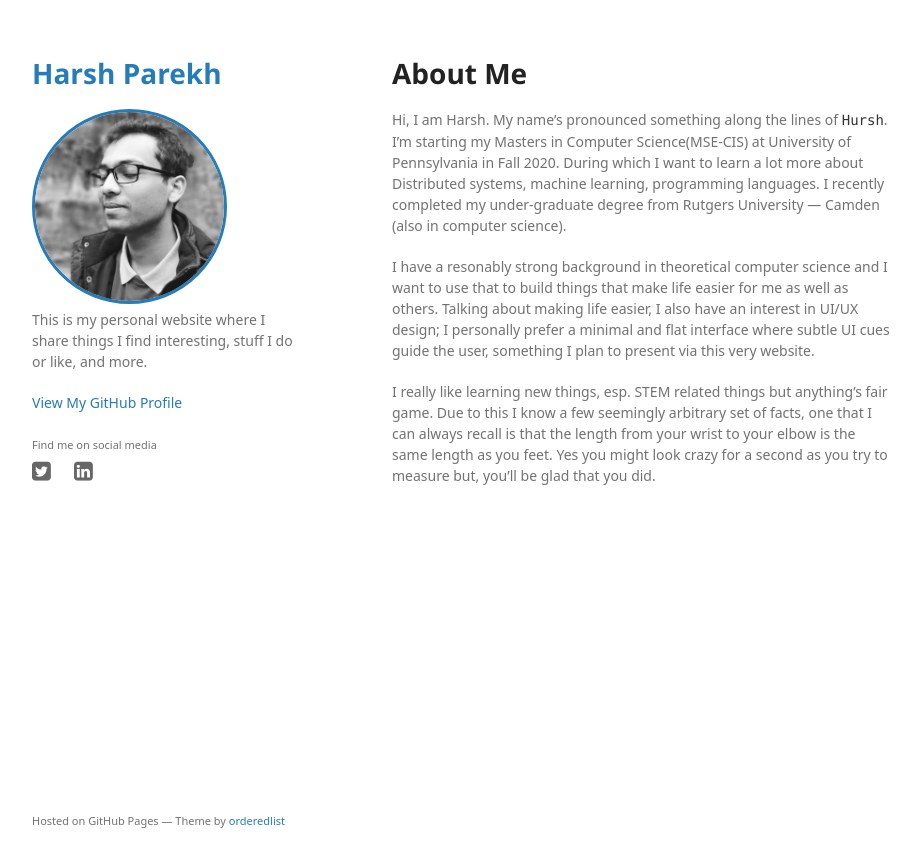
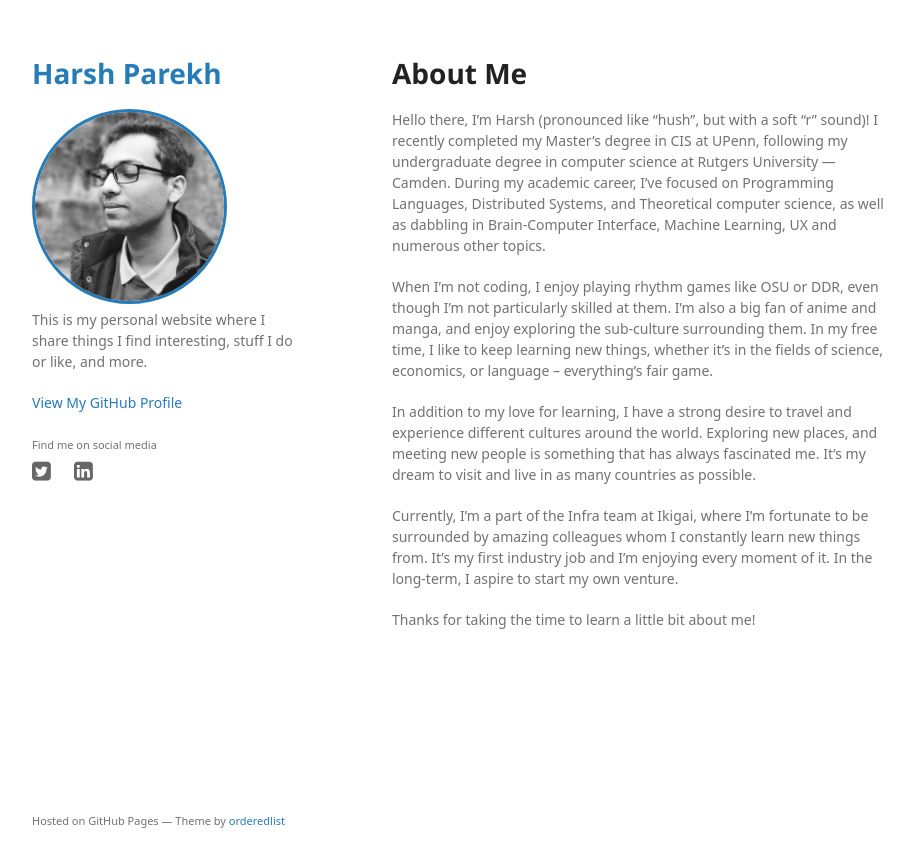
Before and after one commit to hXtreme/hxtreme.github.io, a Jekyll site: the page built from index.md, in a window 1280 px wide. Shown: the top 867 px of the page, without its empty margins (178-1098 px from the left). Built offline with Jekyll 4.4.1, drawn with Linux system fonts in a browser that asks for light colours; some web fonts are replaced; a script that is not in the unit is left out.

Commit message:
Update About Me page

```diff
--- a/index.md
+++ b/index.md
@@ -3,20 +3,23 @@ layout: home
 title: "About Me"
 ---
 
-Hi, I am Harsh. My name's pronounced something along the lines of `Hursh`. I'm
-starting my Masters in Computer Science(MSE-CIS) at University of Pennsylvania
-in Fall 2020. During which I want to learn a lot more about Distributed systems,
-machine learning, programming languages. I recently completed my under-graduate
-degree from Rutgers University --- Camden (also in computer science).
+Hello there, I'm Harsh (pronounced like "hush", but with a soft "r" sound)!
+I recently completed my Master's degree in CIS at UPenn,
+following my undergraduate degree in computer science at Rutgers University --- Camden.
+During my academic career, I've focused on Programming Languages, Distributed Systems,
+and Theoretical computer science, as well as dabbling in
+Brain-Computer Interface, Machine Learning, UX and numerous other topics.
 
-I have a resonably strong background in theoretical computer science and I want
-to use that to build things that make life easier for me as well as others.
-Talking about making life easier, I also have an interest in UI/UX design; I
-personally prefer a minimal and flat interface where subtle UI cues guide the
-user, something I plan to present via this very website.
+When I'm not coding, I enjoy playing rhythm games like OSU or DDR, even though I'm not particularly skilled at them.
+I'm also a big fan of anime and manga, and enjoy exploring the sub-culture surrounding them.
+In my free time, I like to keep learning new things, whether it's in the fields of science, economics, or language -- everything's fair game.
 
-I really like learning new things, esp. STEM related things but anything's fair
-game. Due to this I know a few seemingly arbitrary set of facts, one that I can
-always recall is that the length from your wrist to your elbow is the same
-length as you feet. Yes you might look crazy for a second as you try to measure
-but, you'll be glad that you did.
+In addition to my love for learning, I have a strong desire to travel and experience different cultures around the world.
+Exploring new places, and meeting new people is something that has always fascinated me.
+It's my dream to visit and live in as many countries as possible.
+
+Currently, I'm a part of the Infra team at Ikigai, where I'm fortunate to be surrounded by amazing colleagues whom I constantly learn new things from.
+It's my first industry job and I'm enjoying every moment of it.
+In the long-term, I aspire to start my own venture.
+
+Thanks for taking the time to learn a little bit about me!
```
